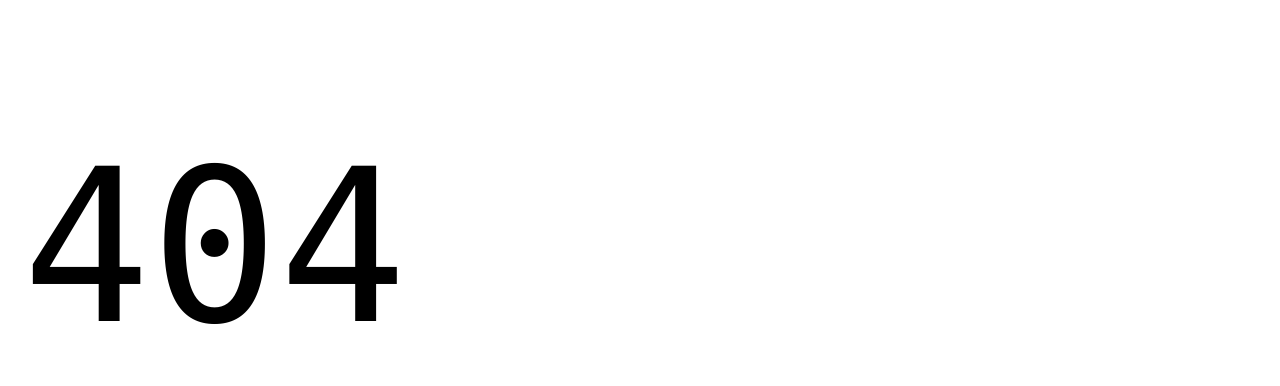
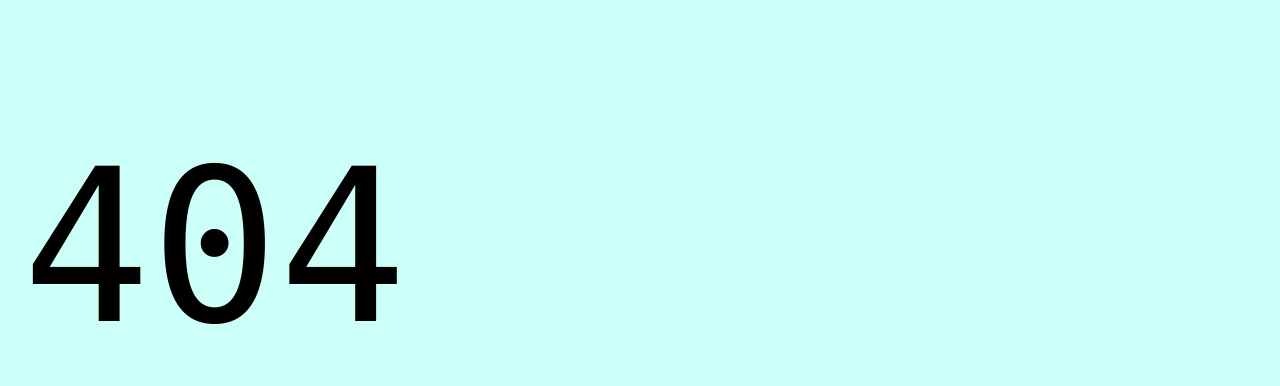
Before and after one commit to StefanBeleuz/franklin-poc, a website with bundled scripts: page 404.html in a window 1280 px wide. Shown: the part 61-447 px from the top of the page. Built offline with nearby package versions, Linux system fonts and the light colour scheme; files whose address does not match are found by name.

Commit message:
Update styles.css

```diff
--- a/styles/styles.css
+++ b/styles/styles.css
@@ -14,7 +14,7 @@
   /* colors */
   --link-color: #035fe6;
   --link-hover-color: #136ff6;
-  --background-color: #fff;
+  --background-color: #cbfff8;
   --overlay-background-color: #eee;
   --highlight-background-color: #ccc;
   --text-color: #000;
```
